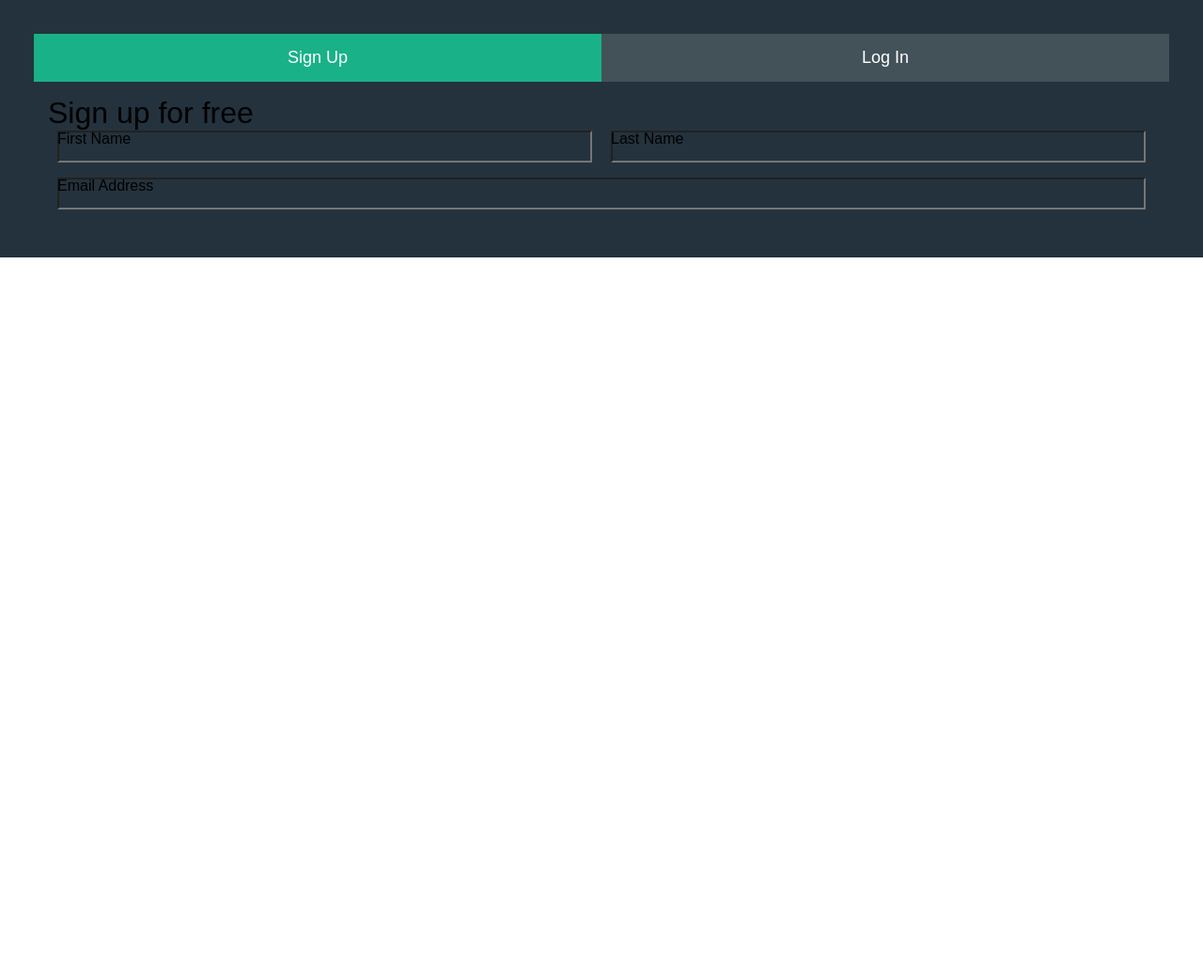
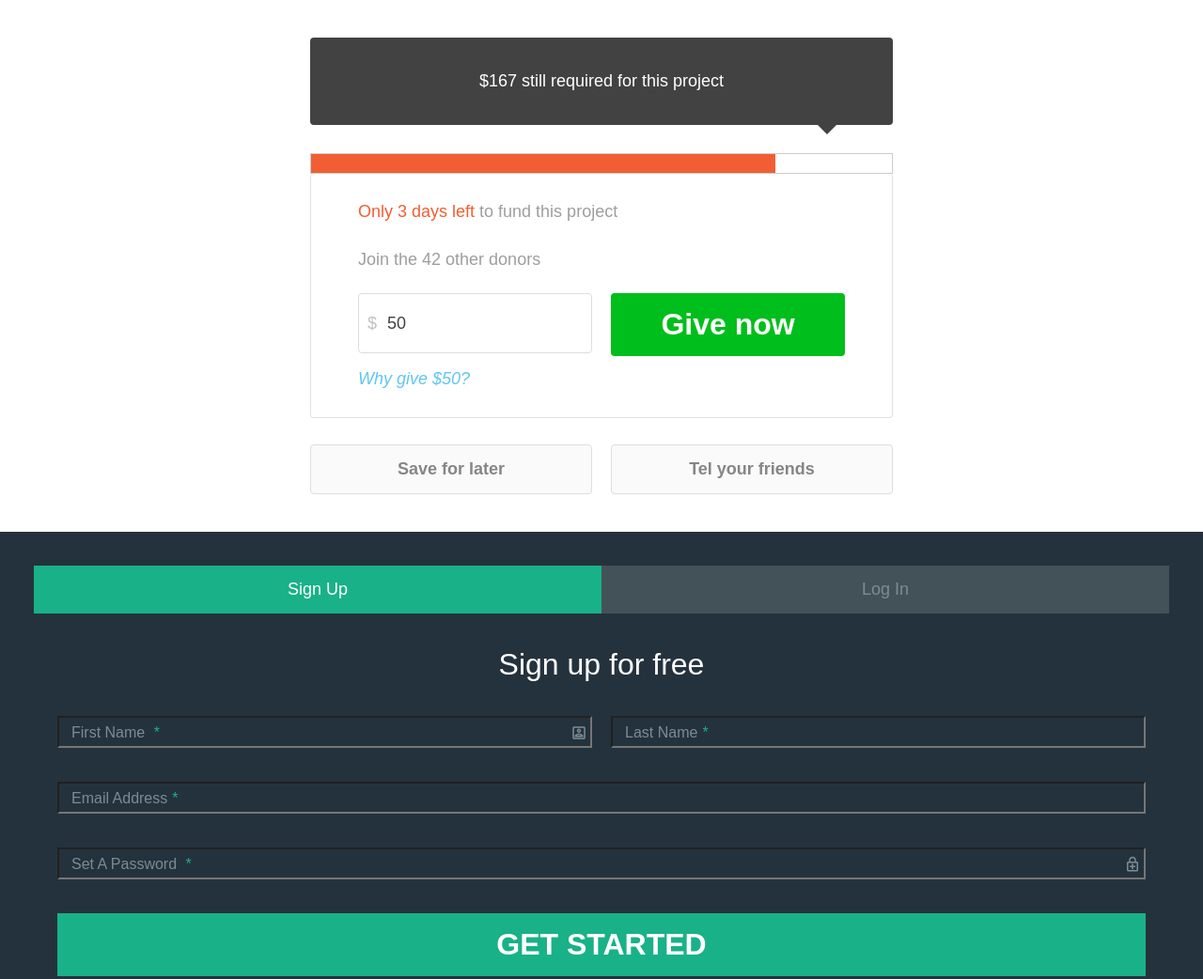
Before and after one commit to vignesh-krish/code-exercise-1, a website built with Parcel: page index.html in a window 1280 px wide. Shown: the whole page at 94% size. Before the commit the page ends 800 px from the top, so only its background shows below. Built offline with nearby package versions, Linux system fonts and the light colour scheme.

Commit message:
updated fund raiser and login

```diff
--- /dev/null
+++ b/fund.scss
@@ -0,0 +1,95 @@
+.fun-raiser-banner {
+  max-width:700px;
+  margin: 0 auto;
+  min-height: 400px;
+  padding:40px;
+
+  .fund-status{
+    padding: 36px;
+    font-size: 18px;
+    text-align: center;
+    background: #424242;
+    color: #fff;
+    position: relative;
+    border-radius: 4px;
+    &::after {
+      content: "";
+      width: 0;
+      height: 0;
+      border-left: 10px solid transparent;
+      border-right: 10px solid transparent;
+      border-top: 10px solid #424242;
+      position: absolute;
+      bottom: -10px;
+      right: 60px;
+    }
+  }
+  .progress-bar{
+    margin-top:30px;
+  }
+  .progress {
+    width: 100%;
+    border: 1px solid #ccc;
+    position: relative;
+
+   }
+
+   .percent {
+    position: absolute;
+    left: 50%;
+    display: none;
+   }
+
+   .bar {
+    height: 20px;
+    background-color: #f15e33;
+    width: 80%;
+   }
+  .fund-raiser{
+    border: 1px solid #e2e2e2;
+    border-top: 0 none;
+    padding: 30px 50px;
+    font-size: 18px;
+    margin-bottom: 28px;
+    border-radius: 4px;
+
+    p{
+      color: #9e9e9e;
+      margin-bottom: 25px;
+    }
+    .days-left{
+      margin-bottom: 30px;
+      span {
+        color: #f15e33;
+      }
+    }
+    input{
+      background: transparent;
+      border-radius: 4px;
+      border:1px solid#ddd;
+      height: 64px;
+      padding-left: 30px;
+      font-size: 18px;
+      color: #424242;
+    }
+    .dollar-sign {
+      position: absolute;
+    top: calc(50% - 12px);
+    left: 20px;
+    color: #c1c1c1;
+    }
+    .btn{
+      &.donate{
+        background: #00be1b;
+        border-radius: 4px;
+      }
+    }
+    .why-donate {
+      a{
+        color: #60c5f1;
+    font-style: italic;
+    text-decoration: none;
+      }
+    }
+  }
+}
--- a/index.html
+++ b/index.html
@@ -7,40 +7,129 @@
   </head>
 
   <body>
-    <script src="script.js"></script>
-    <form class="form">
-      <div>
+		<script src="script.js"></script>
+		<script src="login.js"></script>
+		<div class="fun-raiser-banner">
+				<div class="fund-status">
+						$167 still required for this project
+					</div>
+					<div class="progress-bar">
+							<div class="progress">
+									<span class="percent">30%</span>
+									<div class="bar"></div>
+							</div>
+					</div>
+					<div class="fund-raiser">
 
 
+						<p class="days-left">
+							<span class="days-hightlight amber">Only 3 days left </span>to fund this
+							project
+						</p>
+						<p>Join the 42 other donors</p>
+
+						<div class="donation-box">
+							<form class="form">
+								<div class="row no-padding margin-bottom-small">
+									<div class="column">
+										<input type="text" value="50"/>
+										<span class="dollar-sign">$</span>
+									</div>
+									<div class="column">
+										<button class="btn big donate">Give now</button>
+									</div>
+								</div>
+								<div class="why-donate">
+									<a href="javascript:;">Why give $50?</a>
+								</div>
+
+							</form>
+						</div>
+
+					</div>
+					<div class="row no-padding">
+							<div class="column">
+								<button class="btn secondary rounded">Save for later</button>
+							</div>
+							<div class="column">
+									<button class="btn secondary rounded">Tel your friends</button>
+							</div>
+					</div>
+		</div>
+
+
+
+      <div>
         <div class="tabs" id="tab1">
           <ul class="tab-header">
             <li class="tab-title active" data-tab="signUp">Sign Up</li>
             <li class="tab-title"data-tab="logIn">Log In</li>
 					</ul>
 					<div class="tab-content active" data-tab-content="signUp">
-						<h1> Sign up for free</h1>
-						<form action="">
+						<h1 class="sig-up-text"> Sign up for free</h1>
+						<form class="form">
 							<div class="row">
 								<div class="column">
-									<label for="firstName">First Name</label>
 									<input type="text" id="firstName"/>
+									<label for="firstName" class="required">First Name
+										<img src="images/profile-icon.svg" alt="Profile Icon" class="input-icon">
+									</label>
 								</div>
 								<div class="column">
-										<label for="lastName">Last Name</label>
 										<input type="text" id="lastName" name="lastName"/>
+										<label for="lastName" class="required">Last Name</label>
 								</div>
 							</div>
 							<div class="row">
 									<div class="column">
-											<label for="email">Email Address</label>
 											<input type="text" id="email" name="email"/>
+											<label for="email" class="required">Email Address</label>
 									</div>
+							</div>
+							<div class="row">
+									<div class="column">
+											<input type="text" id="pwd" name="password"/>
+											<label for="pwd" class="required">Set A Password
+													<img src="images/lock-icon.svg" alt="Profile Icon" class="input-icon">
+											</label>
+									</div>
+							</div>
+							<div class="row">
+								<div class="column">
+									<button class="btn capitalize primary big">
+									Get Started
+								</button>
+							</div>
 							</div>
 						</form>
 					</div>
-					<div class="tab-content" data-tab-content="logIn"">Test login</div>
+					<div class="tab-content" data-tab-content="logIn"">
+							<form class="form">
+									<h1 class="sig-up-text"> Log In Here</h1>
+									<div class="row">
+											<div class="column">
+													<input type="text" id="loginEmail" name="email"/>
+													<label for="loginEmail" class="required">Email Address
+													</label>
+											</div>
+									</div>
+									<div class="row">
+											<div class="column">
+													<input type="text" id="loginPwd" name="password"/>
+													<label for="loginPwd" class="required">Password</label>
+											</div>
+									</div>
+									<div class="row">
+										<div class="column">
+											<button class="btn capitalize primary big">
+											Log In
+										</button>
+									</div>
+									</div>
+								</form>
+
+					</div>
 				</div>
       </div>
-    </form>
   </body>
 </html>
--- /dev/null
+++ b/login.js
@@ -0,0 +1,5 @@
+import { Tabs } from "./tabs";
+
+const tab1 = document.getElementById("tab1");
+
+Tabs(tab1);
--- a/script.js
+++ b/script.js
@@ -1,6 +1,2 @@
 import "./styles.scss";
-import { Tabs } from "./tabs";
-
-const tab1 = document.getElementById("tab1");
-
-Tabs(tab1);
+import "./fund.scss";
--- a/styles.scss
+++ b/styles.scss
@@ -39,7 +39,7 @@ body{
       width: 50%;
       box-sizing: border-box;
       cursor: pointer;
-      color:#fff;
+      color:#7b8c92;
       text-align: center;
       font-size: 18px;
     }
@@ -48,6 +48,7 @@ body{
     background: #435259;
     &.active{
       background: #19b188;
+      color:#fff;
     }
   }
   .tab-content {
@@ -75,15 +76,93 @@ body{
     flex-grow: 1;
     position: relative;
   }
+  &.no-padding {
+    margin-left: -10px;
+    margin-right: -10px;
+  }
+
 }
 
 .form{
+  .row{
+    margin-bottom: 36px;
+    &.margin-bottom-small{
+      margin-bottom: 14px;
+    }
+  }
   label{
     position: absolute;
+    top: 50%;
+    margin-top: -8px;
+    left: 25px;
+    color: #7b8c92;
+    transition: all .25s ease-in-out 0s;
+    width: calc(100% - 35px);
+    &.required{
+      &::after{
+        content: "*";
+        display: inline-block;
+        padding-left: 5px;
+        color:#19b188;
+      }
+    }
   }
   input{
     width:100%;
     height: 34px;
     background: #24323d;
+    &:focus + label{
+      top:-16px;
+      left:10px;
+      .input-icon{
+        display: none;
+      }
+    }
+  }
+  .input-icon{
+    position: absolute;
+    right: 5px;
+    height:18px;
+    filter: invert(63%) sepia(14%) saturate(350%) hue-rotate(150deg) brightness(85%) contrast(79%);
+
+
   }
 }
+
+.sig-up-text{
+  margin-top: 21px;
+  margin-bottom: 36px;
+  text-align: center;
+  color:#fff;
+}
+.btn{
+  color: #fff;
+  outline: 0 none;
+  border: 0 none;
+  width:100%;
+  padding: 15px;
+  cursor: pointer;
+  display: block;
+  &.primary{
+    background: #19b188;
+  }
+  &.big{
+    font-size: 32px;
+    font-weight: 600;
+  }
+  &.capitalize{
+    text-transform: uppercase;
+  }
+  &.secondary{
+    background: #fafafa;
+    border:1px solid #dedede;
+    color: #868686;
+    font-size: 18px;
+    font-weight: 600;
+  }
+  &.rounded{
+    border-radius: 4px;
+
+  }
+
+}
```
Also changed, not shown: images/lock-icon.svg (added), images/profile-icon.svg (added).
